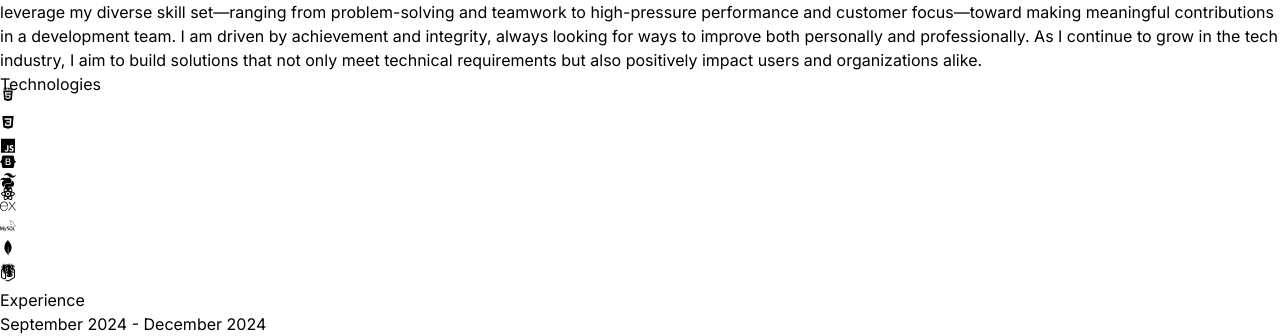
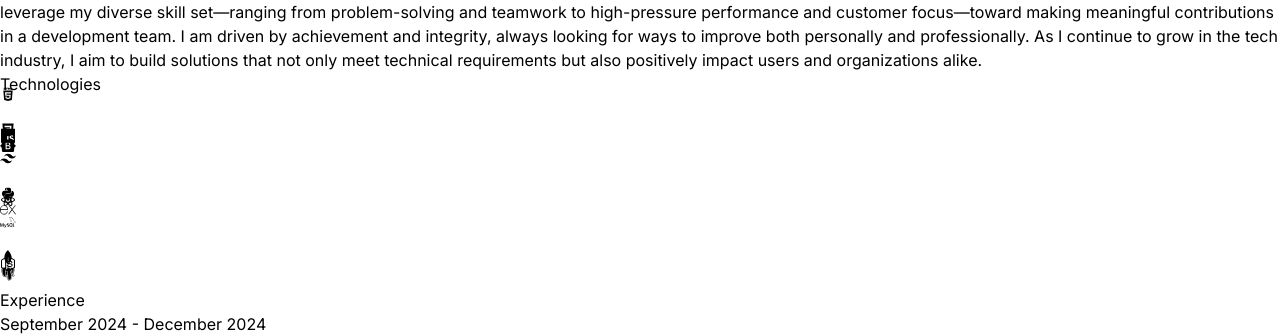
Before and after one commit to IceParinwat/Portfolio-Parinwat, a React (Vite) app: page / in a window 1280 px wide. Shown: the part 1328-1664 px from the top of the page. Built offline with nearby package versions, Linux system fonts and the light colour scheme.

Commit message:
portfolio ice

```diff
--- a/src/components/Technologies.jsx
+++ b/src/components/Technologies.jsx
@@ -46,7 +46,7 @@ export default function Technologies() {
           <TiHtml5 className="text-7xl text-orange-500" />
         </motion.div>
         <motion.div
-          variants={iconVariants(2.5)}
+          variants={iconVariants(3)}
           initial="initial"
           animate="animate"
           className="rounded-2xl border-4 border-neutral-800 p-4"
@@ -54,7 +54,7 @@ export default function Technologies() {
           <DiCss3 className="text-7xl text-blue-500" />
         </motion.div>
         <motion.div
-          variants={iconVariants(3)}
+          variants={iconVariants(4)}
           initial="initial"
           animate="animate"
           className="rounded-2xl border-4 border-neutral-800 p-4"
@@ -62,7 +62,7 @@ export default function Technologies() {
           <IoLogoJavascript className="text-7xl text-yellow-400" />
         </motion.div>
         <motion.div
-          variants={iconVariants(3)}
+          variants={iconVariants(5)}
           initial="initial"
           animate="animate"
           className="rounded-2xl border-4 border-neutral-800 p-4"
@@ -70,7 +70,7 @@ export default function Technologies() {
           <FaBootstrap className="text-7xl text-purple-500" />
         </motion.div>
         <motion.div
-          variants={iconVariants(3)}
+          variants={iconVariants(2)}
           initial="initial"
           animate="animate"
           className="rounded-2xl border-4 border-neutral-800 p-4"
@@ -78,7 +78,7 @@ export default function Technologies() {
           <RiTailwindCssFill className="text-7xl text-cyan-400" />
         </motion.div>
         <motion.div
-          variants={iconVariants(4)}
+          variants={iconVariants(3)}
           initial="initial"
           animate="animate"
           className="rounded-2xl border-4 border-neutral-800 p-4"
@@ -86,7 +86,7 @@ export default function Technologies() {
           <IoLogoPython className="text-7xl text-yellow-400" />
         </motion.div>
         <motion.div
-          variants={iconVariants(5)}
+          variants={iconVariants(4)}
           initial="initial"
           animate="animate"
           className="rounded-2xl border-4 border-neutral-800 p-4"
@@ -94,7 +94,7 @@ export default function Technologies() {
           <RiReactjsLine className="text-7xl text-cyan-400" />
         </motion.div>
         <motion.div
-          variants={iconVariants(6)}
+          variants={iconVariants(5)}
           initial="initial"
           animate="animate"
           className="rounded-2xl border-4 border-neutral-800 p-4"
@@ -102,7 +102,7 @@ export default function Technologies() {
           <SiExpress className="text-7xl" />
         </motion.div>
         <motion.div
-          variants={iconVariants(5)}
+          variants={iconVariants(2)}
           initial="initial"
           animate="animate"
           className="rounded-2xl border-4 border-neutral-800 p-4"
@@ -110,7 +110,7 @@ export default function Technologies() {
           <SiMysql className="text-7xl text-yellow-400" />
         </motion.div>
         <motion.div
-          variants={iconVariants(4)}
+          variants={iconVariants(3)}
           initial="initial"
           animate="animate"
           className="rounded-2xl border-4 border-neutral-800 p-4"
@@ -118,7 +118,7 @@ export default function Technologies() {
           <SiMongodb className="text-7xl text-green-500" />
         </motion.div>
         <motion.div
-          variants={iconVariants(3)}
+          variants={iconVariants(4)}
           initial="initial"
           animate="animate"
           className="rounded-2xl border-4 border-neutral-800 p-4"
@@ -126,7 +126,7 @@ export default function Technologies() {
           <FaNodeJs className="text-7xl text-green-500" />
         </motion.div>
         <motion.div
-          variants={iconVariants(2)}
+          variants={iconVariants(5)}
           initial="initial"
           animate="animate"
           className="rounded-2xl border-4 border-neutral-800 p-4"
```
